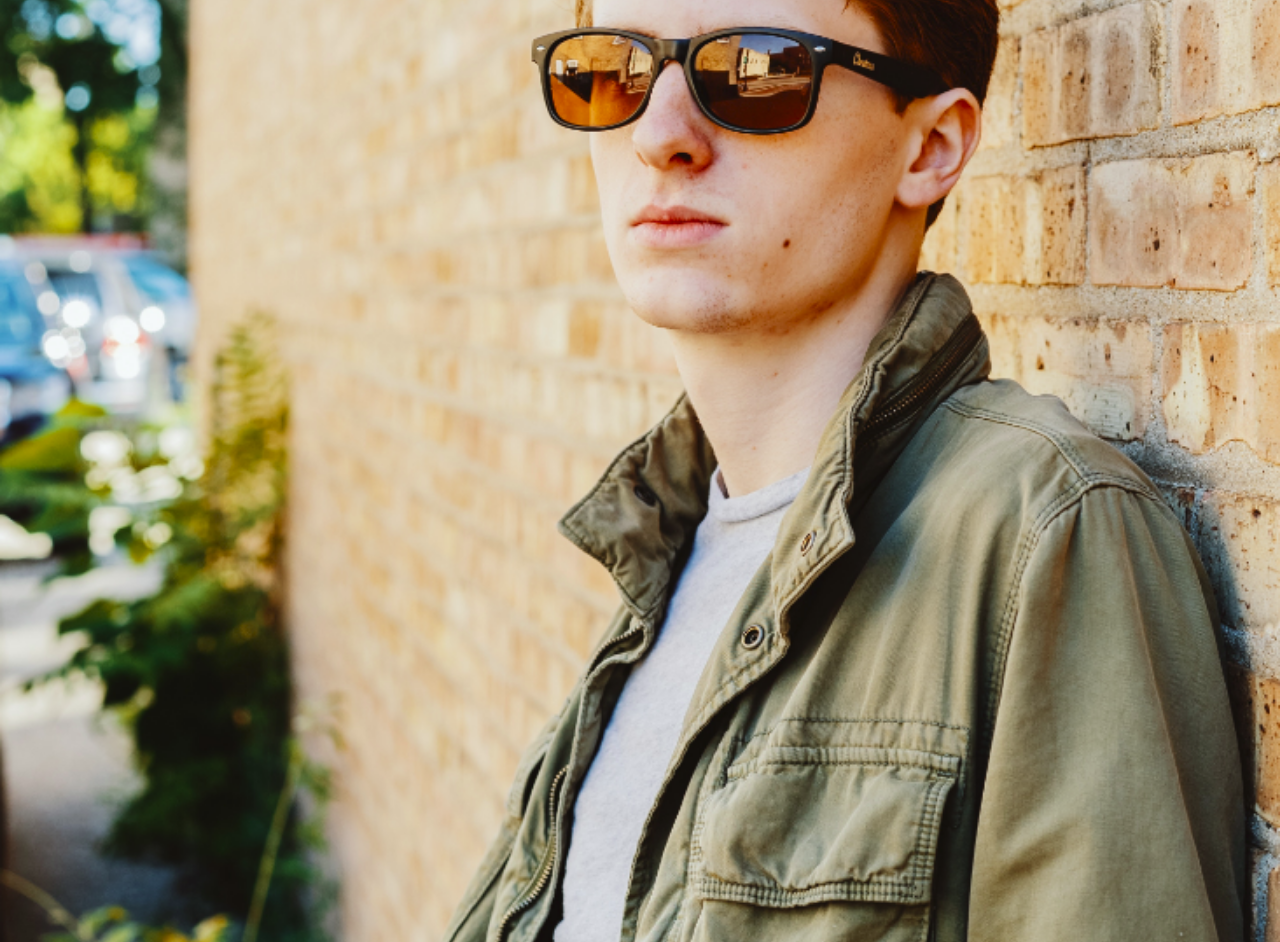
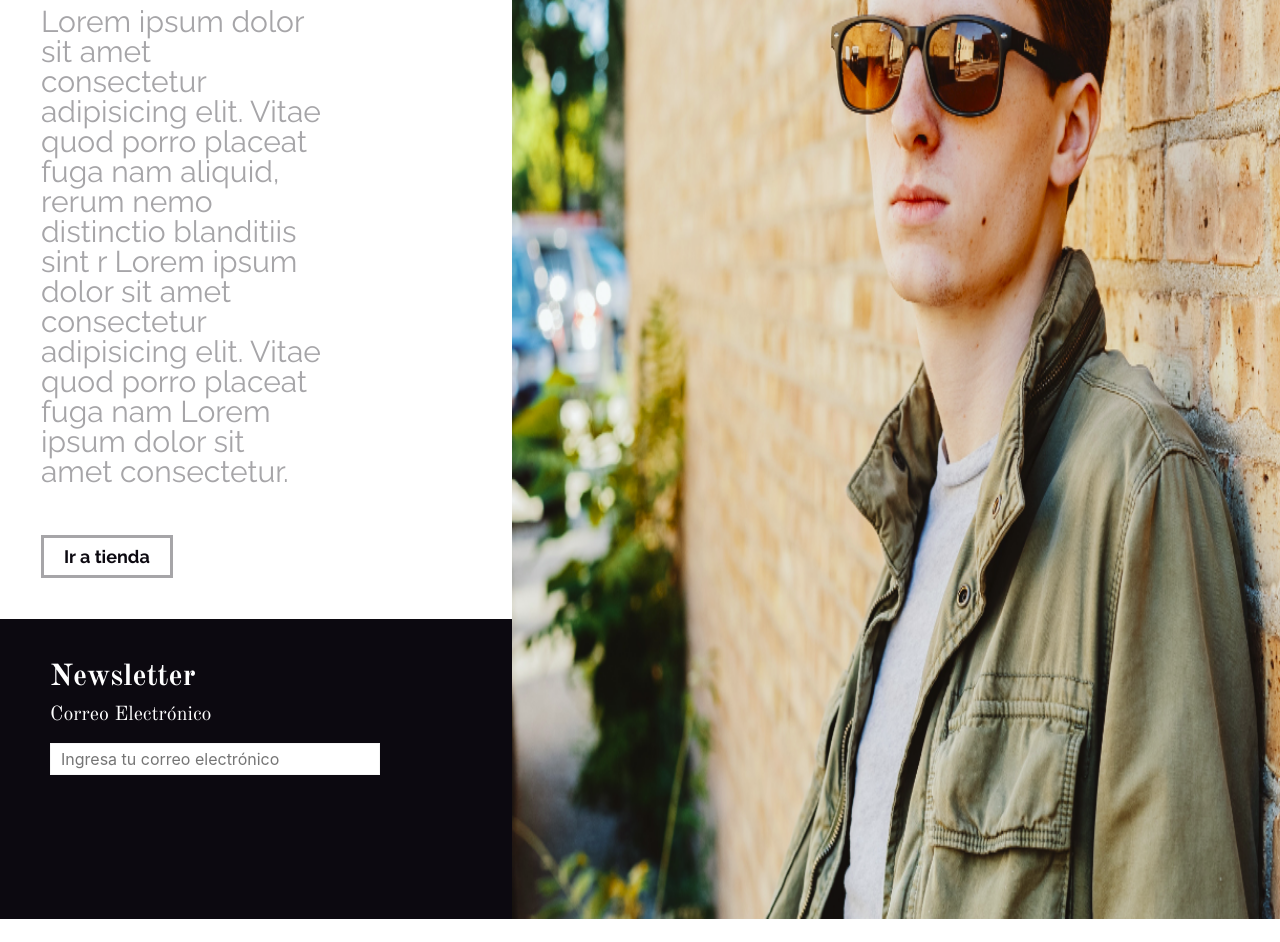
Before and after one commit to frank22leon/TiendaXDA, a website: page index.html in a window 1280 px wide. Shown: the part 292-1234 px from the top of the page. After the commit the page ends 1211 px from the top, so only its background shows below. Drawn offline with nearby package versions, Linux system fonts and the light colour scheme.

Commit message:
estructura lista

```diff
--- a/assets/scss/components/_inputs.scss
+++ b/assets/scss/components/_inputs.scss
@@ -1,5 +1,5 @@
 .fl-mail [type="email"]{
-	width:100%;
+	width:80%;
 	padding:3px 10px;
 	border:1px solid #f6f6f6;
 	background-color:#fff;
--- /dev/null
+++ b/assets/scss/layout/_footer.scss
@@ -0,0 +1,26 @@
+.footer {
+    grid-area: footer;
+    background-color: $fl-color-secondary;
+    padding: 40px 50px;
+        &__title   {
+            color: $fl-color-primary;
+            font-family: $old-standard;
+            font-weight: $bold;
+            font-size: $fl-xx-large;
+        }
+        &__subtitle {
+            color: $fl-color-primary;
+            font-family: $old-standard;
+            font-weight: $regular;
+            font-size:$fl-x-large;
+        }
+        &__text {
+            background-color: $fl-color-primary;
+            color: $fl-color-secondary;
+            transform: rotate(90deg);
+            transform-origin: left top 0;
+            width: 200px;
+            right:0;
+
+        }
+    }
--- a/assets/scss/layout/_grid.scss
+++ b/assets/scss/layout/_grid.scss
@@ -2,74 +2,21 @@ body {
     display: grid;
     width: 100%;
     height: 100%;
-    grid-template: 60px 1fr 1fr 200px / 100%;
-    grid-template-areas: "header" "picture" "main" "footer";
-}
+    grid-template: 60px 20rem 1fr 200px / 100%;
+    grid-template-areas: "header" "picture" "mainsection" "footer";
 
-/*
-.header {
-grid-area: header;
-box-sizing: border-box;
-background-color: $fl-color-primary;
-height:80px;
-position: fixed;
-top: 0;
-left: 0;
+    @media (min-width: 576px)   {
+        grid-template: 60px 28rem 1fr 200px / 100%;
+    grid-template-areas: "header" "picture" "mainsection" "footer";
+    }
 
-}
-.nav    {
-    display: flex;
-    justify-content: space-between;
-    &__logo {
-        font-size:30px;
-        padding: 0 40px
+    @media (min-width:768px) {
+        grid-template: 60px 35rem 1fr 200px / 100%;
+    grid-template-areas: "header" "picture" "mainsection" "footer";
+    }
 
+    @media (min-width: 992px)   {
+    grid-template: 60px 1fr 300px / 0.8fr 1.2fr;
+    grid-template-areas: "header header" "mainsection picture" "footer picture";
     }
 }
-
-*/
-
-.picture {
-grid-area: picture;
-    &__img{
-        width: 100%;
-    }
-}
-
-.main {
-grid-area: main;
-padding: 8%;
-text-align: left;
-    &__title    {
-        font-family: $old-standard;
-        font-weight: $bold;
-        color: $fl-color-secondary;
-
-    }
-    &__text {
-        font-family: $raleway;
-        font-weight: $regular;
-        color: $fl-quick-silver;
-        line-height: 30px;
-        padding: 10px 0;
-    }
-
-}
-
-.footer {
-grid-area: footer;
-background-color: $fl-color-secondary;
-padding: 40px 50px;
-    &__title   {
-        color: $fl-color-primary;
-        font-family: $old-standard;
-        font-weight: $bold;
-        font-size: $fl-xx-large;
-    }
-    &__subtitle {
-        color: $fl-color-primary;
-        font-family: $old-standard;
-        font-weight: $regular;
-        font-size:$fl-x-large;
-    }
-}
--- /dev/null
+++ b/assets/scss/layout/_header.scss
@@ -0,0 +1,8 @@
+.header{
+    &__logo {
+        color: $fl-color-primary !important;
+        background-color: $fl-color-secondary;
+        font-family: $old-standard;
+        font-weight: $bold;
+    }
+}
--- /dev/null
+++ b/assets/scss/layout/_main-section.scss
@@ -0,0 +1,35 @@
+.main-section {
+    grid-area: mainsection;
+    padding: 8%;
+    text-align: left;
+    background: $fl-color-primary;
+        &__title    {
+            font-family: $old-standard;
+            font-weight: $bold;
+            color: $fl-color-secondary;
+            @media (min-width: 992px) {
+                padding-right: 100px;
+                font-size: $fl-xxx-large;
+            }
+        }
+        &__text {
+            font-family: $raleway;
+            font-weight: $regular;
+            color: $fl-quick-silver;
+            line-height: 30px;
+            padding: 10px 0;
+
+            @media (min-width: 992px) {
+                padding-right: 150px;
+                font-size: $fl-x-large;
+            }
+
+            @media (min-width: 1200px) {
+                padding-right: 150px;
+                font-size: $fl-xx-large;
+                padding-bottom: 2rem ;
+            }
+
+        }
+
+    }
--- /dev/null
+++ b/assets/scss/layout/_picture.scss
@@ -0,0 +1,11 @@
+.picture {
+    grid-area: picture;
+        &__img{
+            width: 100%;
+            height: auto;
+
+            @media (min-width:992px){
+                height: 100% ;
+            }
+        }
+    }
--- a/assets/scss/main.scss
+++ b/assets/scss/main.scss
@@ -10,6 +10,11 @@
 @import 'base/base';
 // Layout
 @import 'layout/grid';
+@import 'layout/header';
+@import 'layout/picture';
+@import 'layout/main-section';
+@import 'layout/footer';
+
 // Components
 @import 'components/navbar';
 @import 'components/buttons';
--- a/index.html
+++ b/index.html
@@ -17,8 +17,8 @@
 
 <body>
     <header class="header">
-        <nav class="navbar navbar-expand-lg navbar-light bg-light">
-            <a class="navbar-brand bg-dark text-light" href="#">XDA</a>
+        <nav class="navbar navbar-expand-lg navbar-light bg-light header__navbar">
+            <a class="navbar-brand header__logo" href="#">XDA</a>
             <button class="navbar-toggler" type="button" data-toggle="collapse" data-target="#navbarNav"
                 aria-controls="navbarNav" aria-expanded="false" aria-label="Toggle navigation">
                 <span class="navbar-toggler-icon"></span>
@@ -46,11 +46,11 @@
     <section class="picture">
         <img class="picture__img" src="./assets/img/imagen1.png" alt="imagen-principal">
     </section>
-    <section class="main">
-        <h1 class="main__title">LOREM IPSUM AD VALOREM</h1>
-        <P class="main__text">Lorem ipsum dolor sit amet consectetur adipisicing elit. Vitae quod porro placeat fuga nam
-            aliquid, rerum nemo distinctio blanditiis sint r.</P>
-        <a href="#" class="main__fl-btn fl-btn">Ir a tienda</a>
+    <section class="main-section">
+        <h1 class="main-section__title">LOREM IPSUM AD VALOREM</h1>
+        <P class="main-section__text">Lorem ipsum dolor sit amet consectetur adipisicing elit. Vitae quod porro placeat fuga nam
+            aliquid, rerum nemo distinctio blanditiis sint r Lorem ipsum dolor sit amet consectetur adipisicing elit. Vitae quod porro placeat fuga nam Lorem ipsum dolor sit amet consectetur.</P>
+        <a href="#" class="main-section__fl-btn fl-btn">Ir a tienda</a>
 
     </section>
 
@@ -60,6 +60,7 @@
         <form action="#" class="footer__form fl-mail">
             <input type="email" name="email" id="email" placeholder="Ingresa tu correo electrónico">
         </form>
+        <p class="footer__text"></p>
     </footer>
 
     <!--Jquery JS 3.6.0-->
```
Also changed, not shown: assets/css/style.css, 1 other file.
